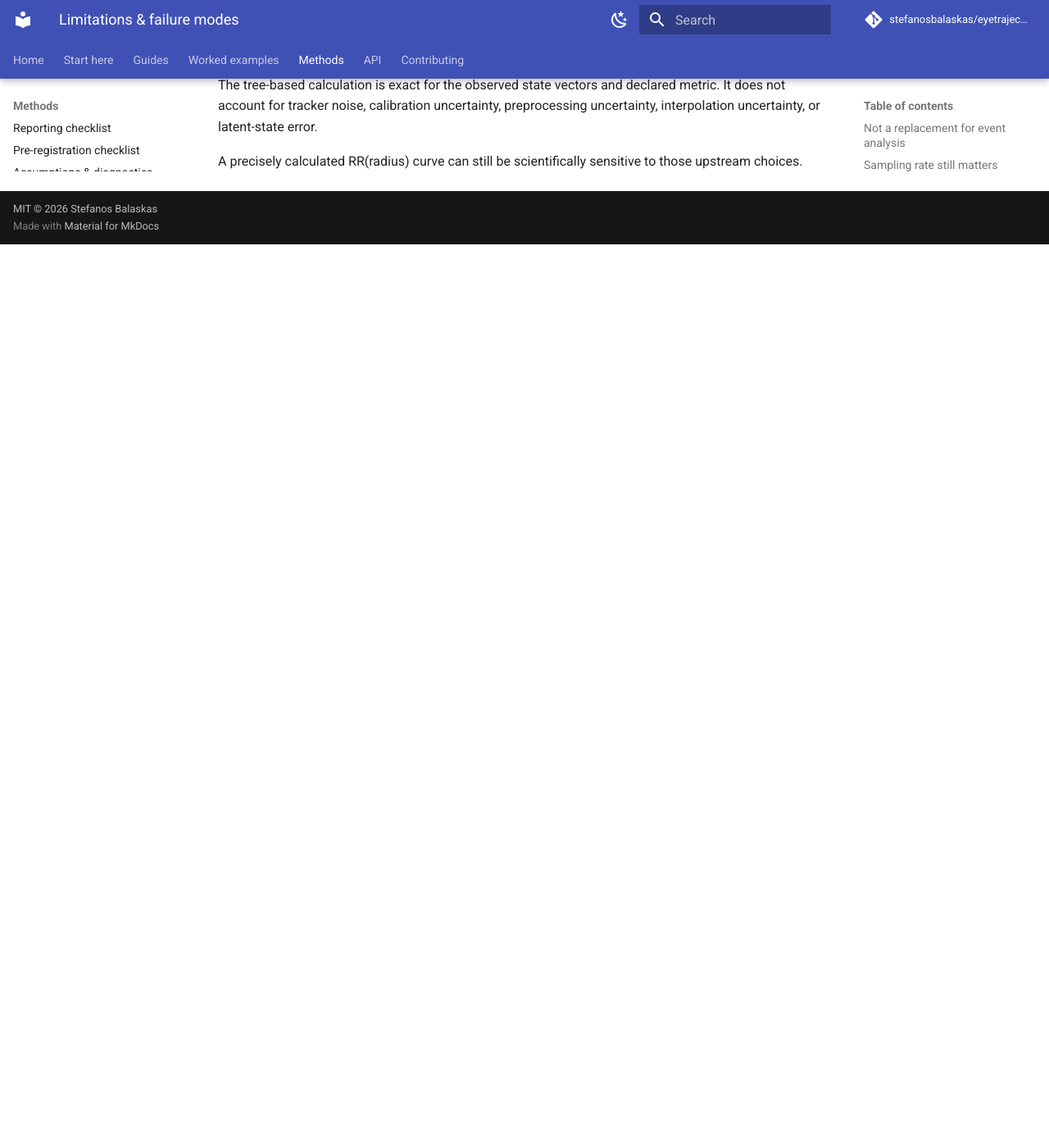
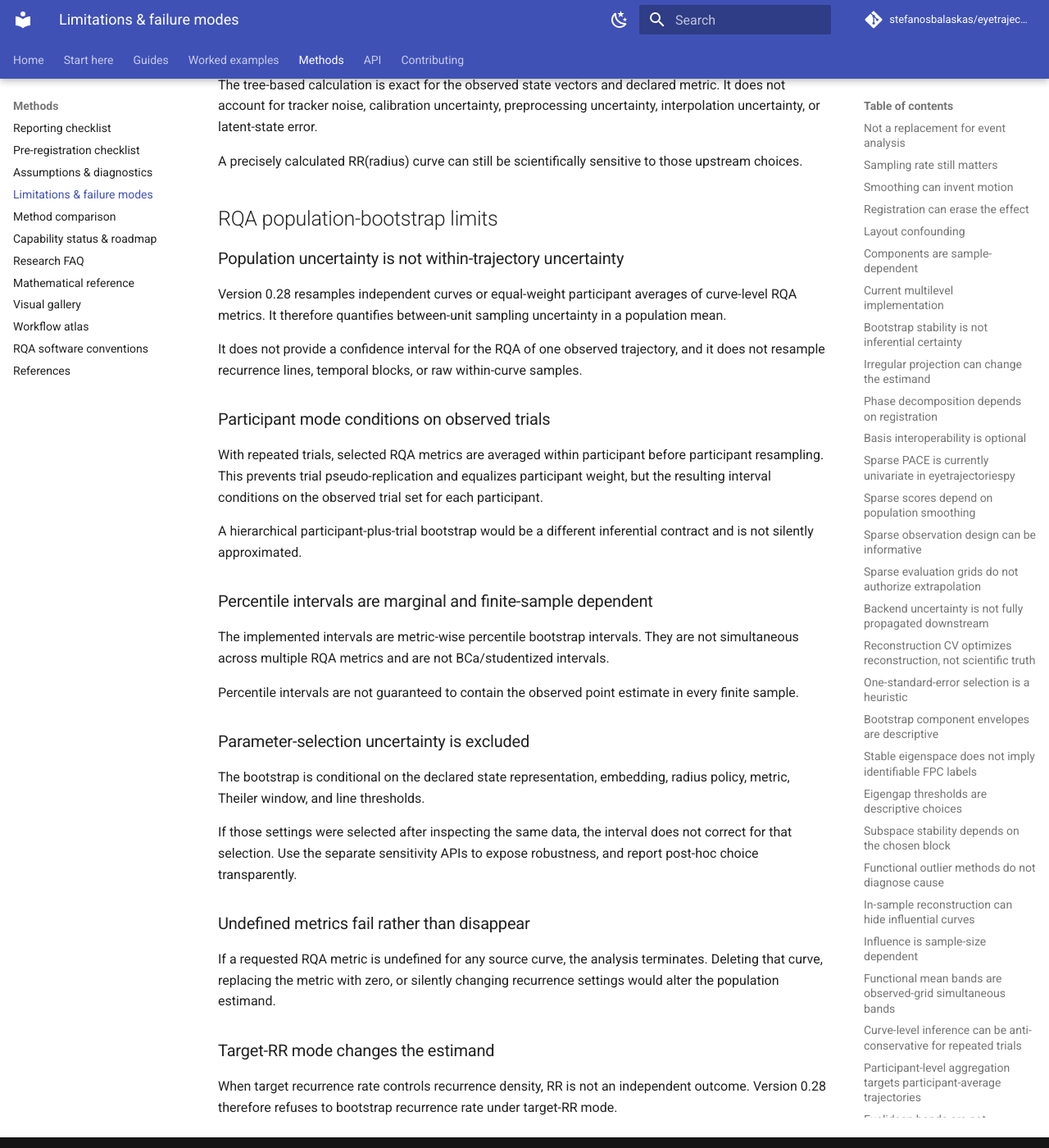
Before and after one commit to stefanosbalaskas/eyetrajectoriespy, an MkDocs documentation site: the page built from docs/methods/limitations.md, in a window 1280 px wide and 1400 px high, scrolled down 22474 px. Shown: the whole window at 82% size. Built offline with MkDocs 1.6.1 and Material for MkDocs 9.7.7, drawn with Linux system fonts in a browser that asks for light colours; comment, search, counter and statistics services are not loaded; before the commit the page ends 22772 px from its top, so only the background shows below that.

Commit message:
Add RQA population bootstrap limitations

```diff
--- a/docs/methods/limitations.md
+++ b/docs/methods/limitations.md
@@ -608,3 +608,38 @@
 The tree-based calculation is exact for the observed state vectors and declared metric. It does not account for tracker noise, calibration uncertainty, preprocessing uncertainty, interpolation uncertainty, or latent-state error.
 
 A precisely calculated RR(radius) curve can still be scientifically sensitive to those upstream choices.
+
+
+## RQA population-bootstrap limits
+
+### Population uncertainty is not within-trajectory uncertainty
+
+Version 0.28 resamples independent curves or equal-weight participant averages of curve-level RQA metrics. It therefore quantifies between-unit sampling uncertainty in a population mean.
+
+It does not provide a confidence interval for the RQA of one observed trajectory, and it does not resample recurrence lines, temporal blocks, or raw within-curve samples.
+
+### Participant mode conditions on observed trials
+
+With repeated trials, selected RQA metrics are averaged within participant before participant resampling. This prevents trial pseudo-replication and equalizes participant weight, but the resulting interval conditions on the observed trial set for each participant.
+
+A hierarchical participant-plus-trial bootstrap would be a different inferential contract and is not silently approximated.
+
+### Percentile intervals are marginal and finite-sample dependent
+
+The implemented intervals are metric-wise percentile bootstrap intervals. They are not simultaneous across multiple RQA metrics and are not BCa/studentized intervals.
+
+Percentile intervals are not guaranteed to contain the observed point estimate in every finite sample.
+
+### Parameter-selection uncertainty is excluded
+
+The bootstrap is conditional on the declared state representation, embedding, radius policy, metric, Theiler window, and line thresholds.
+
+If those settings were selected after inspecting the same data, the interval does not correct for that selection. Use the separate sensitivity APIs to expose robustness, and report post-hoc choice transparently.
+
+### Undefined metrics fail rather than disappear
+
+If a requested RQA metric is undefined for any source curve, the analysis terminates. Deleting that curve, replacing the metric with zero, or silently changing recurrence settings would alter the population estimand.
+
+### Target-RR mode changes the estimand
+
+When target recurrence rate controls recurrence density, RR is not an independent outcome. Version 0.28 therefore refuses to bootstrap recurrence rate under target-RR mode.
```
